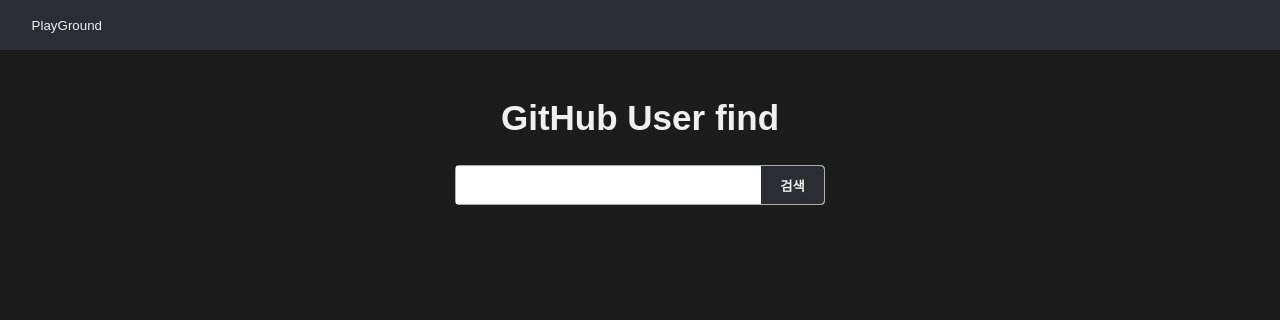
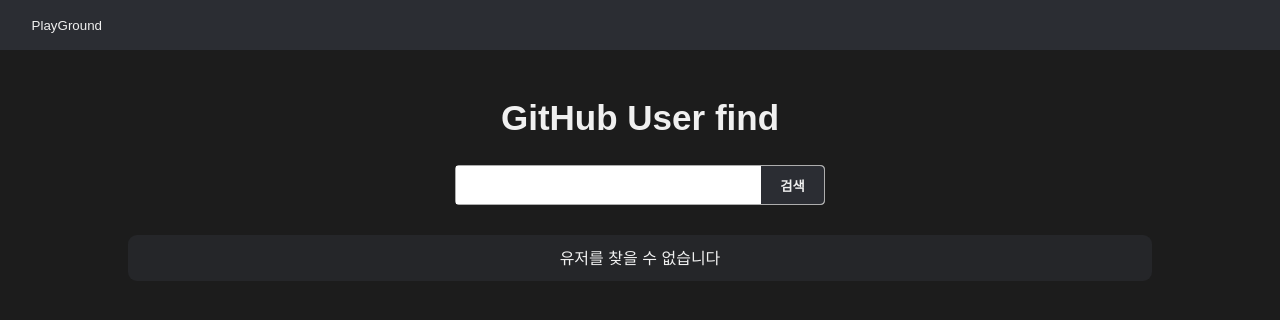
Before and after one commit to Bhanjo/next-playground, a Next.js app: page /search-user in a window 1280 px wide. Shown: the top 320 px of the page. Built offline with nearby package versions, Linux system fonts and the light colour scheme; no server answers.

Commit message:
feature: 유저 검색 결과 UI 구현

```diff
--- a/hooks/useUserFind.tsx
+++ b/hooks/useUserFind.tsx
@@ -1,9 +1,15 @@
-import useSWRImmutable from 'swr/immutable';
+import useSWR from 'swr/immutable';
 import axios from 'axios';
 
 const useUserFind = (url: string) => {
   const fetcher = (url: string) => axios.get(url).then((res) => res.data);
-  const { data, error } = useSWRImmutable(url, fetcher);
+
+  // option으로 마운트, 포커싱, 에러시 리패치 비활성화
+  const { data, error } = useSWR(url, fetcher, {
+    revalidateOnMount: false,
+    revalidateOnFocus: false,
+    shouldRetryOnError: false,
+  });
 
   return {
     userInfo: data,
--- a/pages/search-user/SearchForm.tsx
+++ b/pages/search-user/SearchForm.tsx
@@ -1,6 +1,22 @@
 import styled from 'styled-components';
 import { useState } from 'react';
 import useUserFind from '../../hooks/useUserFind';
+import UserInfoBox from './UserInfoBox';
+
+export interface IProps {
+  userInfo: {
+    login: string;
+    id: Number;
+    avatar_url: string;
+    html_url: string;
+    followers: Number;
+    following: Number;
+    public_repos: Number;
+    company: string;
+    created_at: string;
+    updated_at: string;
+  };
+}
 
 const SearchForm = () => {
   const [form, setForm] = useState({
@@ -19,8 +35,6 @@
     if (!form.userName) alert('유저를 입력해주세요!');
     setUserInfos(form.userName);
   };
-  const gitUserFindUrl = `${process.env.NEXT_PUBLIC_GIIUSER_URL}/${userInfos}`;
-  const { userInfo, error } = useUserFind(gitUserFindUrl);
 
   const handleSubmit = (e: React.ChangeEvent<HTMLFormElement>) => {
     e.preventDefault();
@@ -30,13 +44,17 @@
     });
   };
 
+  // git user fetch
+  const gitUserFindUrl = `${process.env.NEXT_PUBLIC_GIIUSER_URL}/${userInfos}`;
+  const { userInfo, error } = useUserFind(gitUserFindUrl);
+
   return (
     <>
       <FormContainer onSubmit={handleSubmit}>
         <input name='userName' value={form.userName} onChange={onChange} />
         <button type='submit'>검색</button>
       </FormContainer>
-      <p>{JSON.stringify(userInfo)}</p>
+      <UserInfoBox {...userInfo} />
     </>
   );
 };
--- /dev/null
+++ b/pages/search-user/UserInfoBox.tsx
@@ -0,0 +1,62 @@
+import { IProps } from './SearchForm';
+import styled from 'styled-components';
+
+const UserInfoBox = (userInfo: IProps['userInfo']) => {
+  return (
+    <Container>
+      {userInfo.id ? (
+        <User>
+          <img src={userInfo.avatar_url} />
+          <TextBox>
+            <p>유저 이름: {userInfo.login}</p>
+            <a href={userInfo.html_url} target='_blank'>
+              깃허브
+            </a>
+            <p>회사: {userInfo.company}</p>
+            <p>팔로워: {userInfo.followers}</p>
+            <p>팔로잉: {userInfo.following}</p>
+            <p>총 레포지트리: {userInfo.public_repos}</p>
+            <p>가입일자: {userInfo.created_at}</p>
+            <p>최근 활동: {userInfo.updated_at}</p>
+          </TextBox>
+        </User>
+      ) : (
+        <p>유저를 찾을 수 없습니다</p>
+      )}
+    </Container>
+  );
+};
+
+const Container = styled.div`
+  width: 80%;
+  margin: 0 auto;
+  background-color: ${({ theme }) => theme.color.second.black};
+  border-radius: 9px;
+  padding: 15px 30px;
+`;
+
+const User = styled.div`
+  display: flex;
+  align-items: center;
+  img {
+    width: 150px;
+    border-radius: 100%;
+    border: 1px solid ${({ theme }) => theme.color.second.white};
+  }
+`;
+
+const TextBox = styled.div`
+  text-align: left;
+  margin-left: 30px;
+  p {
+    margin: 15px 0;
+  }
+  a {
+    text-decoration: underline;
+    :hover {
+      color: blue;
+    }
+  }
+`;
+
+export default UserInfoBox;
```
